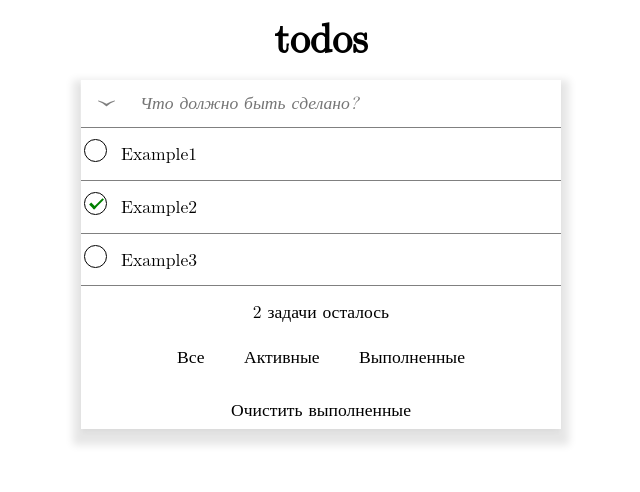
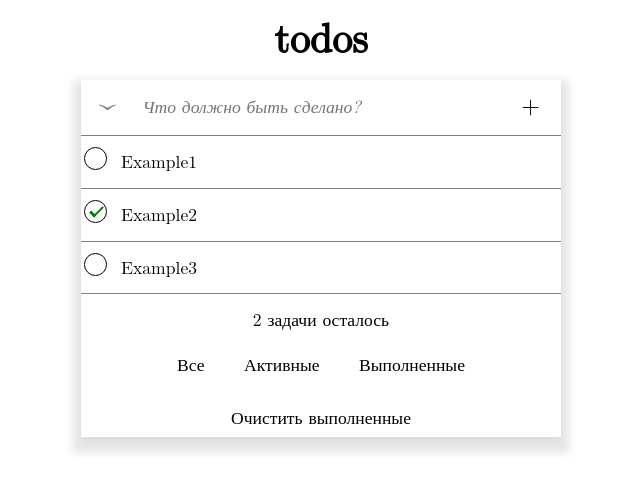
Before and after one commit to LuckOnOff/todos, a React (Create React App) app: page / in a window 1280 px wide. Shown: the top 492 px of the page, without its empty margins (319-959 px from the left). Built offline with nearby package versions, Linux system fonts and the light colour scheme.

Commit message:
добавлена функция для добавления новой задачи

```diff
--- a/src/components/Display.tsx
+++ b/src/components/Display.tsx
@@ -12,13 +12,34 @@ const Display = () => {
         {id: 1, taskText: 'Example2', isDone: true},
         {id: 2, taskText: 'Example3', isDone: false}
     ]);
+    const [taskText, setTaskText] = useState<string>('');
+
+    const handleClickAddTask  = () => {
+        setTaskText('');
+
+        setDataTasks(
+            [
+              ...dataTasks,
+              {'id': Date.now(), 'taskText': taskText, isDone: false}
+            ]
+          );
+    };
+
+    const handleChangeTaskText = (e: React.ChangeEvent<HTMLInputElement>) => {
+        setTaskText(e.target.value);
+    };
 
     return (
         <>
             <Header />
             <VisualEffect>
                 <Main>
-                    <Input />
+                    <Input
+                        taskText={taskText}
+                        onChangeTaskText={handleChangeTaskText}
+                        onClickAddNewTask={handleClickAddTask}
+
+                    />
                     <ListTasks
                         dataTasks={dataTasks}
                     />
@@ -39,4 +60,5 @@ const VisualEffect = styled.div`
     width: 100%;
     max-width: 30rem;
     box-shadow: 0 0.5rem 0.5rem 0.5rem rgba(0, 0, 0, 0.1), 0 0.2rem 0.4rem -0.1rem rgba(0, 0, 0, 0.06);
+    overflow: hidden;
 `;
--- a/src/components/Input.tsx
+++ b/src/components/Input.tsx
@@ -1,26 +1,40 @@
 import React from "react";
 import styled from "styled-components";
 
-const Input = () => {
+const Input = ({ taskText, onChangeTaskText, onClickAddNewTask }: InputProps) => {
 
     return (
         <Container>
             <HideTasksListButton>
                 &lsaquo;
             </HideTasksListButton>
-            <InputTaskName type="text" placeholder="Что должно быть сделано?" />
+            <InputTaskName
+                type="text"
+                value={taskText}
+                onChange={onChangeTaskText}
+                placeholder="Что должно быть сделано?"
+            />
+            <AddNewTask onClick={onClickAddNewTask}>
+                +
+            </AddNewTask>
         </Container>
     )
 };
 
 export default Input;
 
+interface InputProps {
+    taskText: string;
+    onChangeTaskText: (e: React.ChangeEvent<HTMLInputElement>) => void;
+    onClickAddNewTask: () => void;
+};
+
 const Container = styled.div`
     display: flex;
     justify-content: center;
     align-items: center;
     width: 100%;
-    height: 3rem;
+    height: 3.5rem;
     border-bottom: 0.01rem solid gray;
 `;
 
@@ -28,7 +42,7 @@ const HideTasksListButton = styled.button`
     font-size: 2.2rem;
     opacity: 0.5;
     background-color: white;
-    width: 3.2rem;
+    width: 4rem;
     height: 100%;
     transform: rotate(270deg);
 `;
@@ -39,5 +53,12 @@ const InputTaskName = styled.input`
     height: 100%;
     width: 100%;
     border: none;
-    padding-left: 0.8rem;
+    padding: 0.8rem;
+    z-index: 1;
 `;
+
+const AddNewTask = styled.button`
+    width: 5rem;
+    height: 100%;
+    font-size: 1.5rem;
+`;
```
